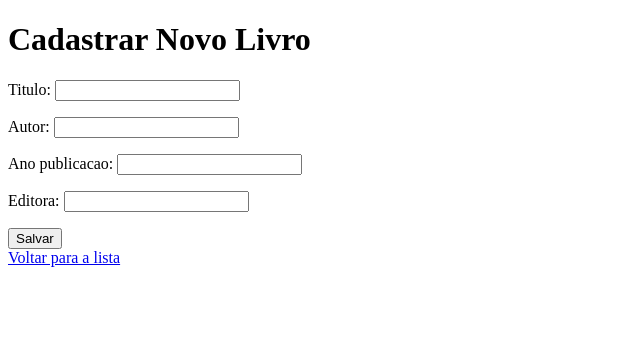
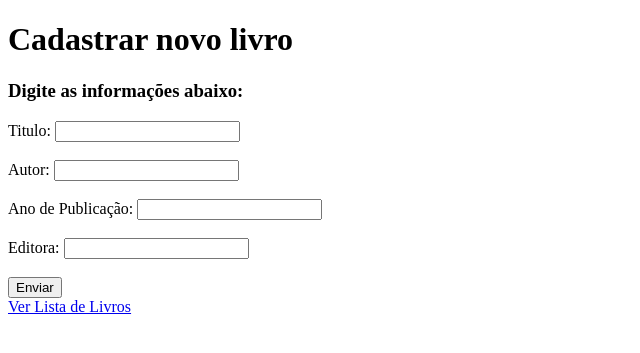
Before and after one commit to jocov23/catalogo-livros, a Django app: page /cadastrar/ in a window 1280 px wide. Shown: the top 353 px of the page, without its empty margins (0-640 px from the left). Run offline with Django 5.2, Linux system fonts and the light colour scheme.

Commit message:
added manual html interace (without Django.Forms)

```diff
--- a/app/livros/templates/livros/cadastrar.html
+++ b/app/livros/templates/livros/cadastrar.html
@@ -1,16 +1,59 @@
 <!-- interface page for the register of books -->
 <!DOCTYPE html>
 <html>
+<head>
+    <meta charset="UTF-8">
+    <title>Cadastrar Livro</title>
+</head>
+<body>
+    {% if mensagem %}
+      <p style="color:red,">{{ mensagem }}</p>
+    {% endif %}
+
+    <h1>Cadastrar novo livro</h1>
+    <h3>Digite as informações abaixo:</h3>
+
+    <form method="post">
+        {% csrf_token %}
+
+        <label for="titulo">Titulo:</label>
+        <input type="text" id="titulo" name="titulo" required><br><br>
+
+        <label for="autor">Autor:</label>
+        <input type="text" id="autor" name="autor" required><br><br>
+
+        <label for="ano-publicacao">Ano de Publicação:</label>
+        <input type="number" id="ano_publicacao" name="ano_publicacao" required><br><br>
+
+        <label for="editora">Editora:</label>
+        <input type="text" id="editora" name="editora" required><br><br>
+
+        <button type="submit">Enviar</button>
+    </form>
+
+    <a href="{% url 'listar_livros' %} ">Ver Lista de Livros</a>
+</body>
+
+
+
+
+
+
+
+
+
+<!--
     <head>
         <title>Cadastrar Livro</title>
     </head>
     <body>
         <h1>Cadastrar Novo Livro</h1>
         <form method = "post">
-            {% csrf_token %} <!--protect against CSFR attacks-->
-            {{ form.as_p }} <!--render the fields to be filled-->
-            <button type="submit">Salvar</button>
+            {% csrf_token %} --><!--protect against CSFR attacks-->
+            <!--{{ form.as_p }}--> <!--render the fields to be filled-->
+        <!--<button type="submit">Salvar</button>
         </form>
-        <a href="{% url 'listar_livros' %}">Voltar para a lista</a> <!--go back to list page-->
-    </body>
+        <a href="{% url 'listar_livros' %}">Voltar para a lista</a>--> <!--go back to list page-->
+    <!--</body>
+-->
 </html>
--- a/app/livros/templates/livros/listar.html
+++ b/app/livros/templates/livros/listar.html
@@ -8,11 +8,11 @@
         <h1>Livros Cadastrados</h1>
         <ul>
             {% for livro in livros%}
-            <li><strong>{{ livro.titulo }}</strong> = {{ livro.autor }} ({{livro.ano_publicacao }})</li>
+            <li><strong>{{ livro.titulo }}</strong> ~ {{ livro.autor }} ({{livro.ano_publicacao }})</li>
             {% empty %} <!--if there is no book registered-->
-                <li> Nenhum livro cadastrado ainda. </li>
+                <li> Nenhum livro cadastrado ainda. Que tal cadastrar algum? </li>
             {% endfor %}
         </ul>
-        <a href = "{% url 'cadastrar_livro' %}">Cadastrar novo livro</a> <!--button to redirect to the page of register-->
+        <a href = "{% url 'cadastrar_livro' %}" title="Ir para cadastro">Cadastrar novo livro</a> <!--button to redirect to the page of register-->
     </body>
 </html>
--- a/app/livros/views.py
+++ b/app/livros/views.py
@@ -6,8 +6,34 @@ from .forms import LivroForm
 from .models import Livro
 from .serializers import LivroSerializer
 
+def cadastrar_livro(request):
+
+    mensagem = ''
+
+    if request.method == 'POST':
+        titulo = request.POST.get('titulo')
+        autor = request.POST.get ('autor')
+        ano_publicacao = request.POST.get ('ano_publicacao')
+        editora = request.POST.get ('editora')
+
+        if Livro.objects.filter(titulo=titulo, autor=autor).exists(): #verify if the book already exists
+            mensagem = 'Este livro já foi adicionado!'
+        else:
+            Livro.objects.create(
+                titulo=titulo,
+                autor=autor,
+                ano_publicacao=ano_publicacao,
+                editora=editora
+            )
+            return redirect('listar_livros')
+
+    return render(request, 'livros/cadastrar.html', {'mensagem': mensagem})
+
+
+
+
 #function to register books and redirect to the listing page
-def cadastrar_livro(request): #HTML
+"""def cadastrar_livro(request): #HTML
     if request.method == 'POST':
        form =LivroForm(request.POST)
        if form.is_valid():
@@ -16,11 +42,13 @@ def cadastrar_livro(request): #HTML
     else:
        form =LivroForm()
     return render(request, 'livros/cadastrar.html', {'form': form})
-
+"""
 #function to list book data
 def listar_livros(request): #HTML
     livros = Livro.objects.all().order_by('-criado_em')
     return render(request, 'livros/listar.html', {'livros':livros})
+
+#-----------------------------------------
 
 #function to create or request data from a book
 @api_view(['GET', 'POST']) #API
```
Also changed, not shown: app/db.sqlite3.
